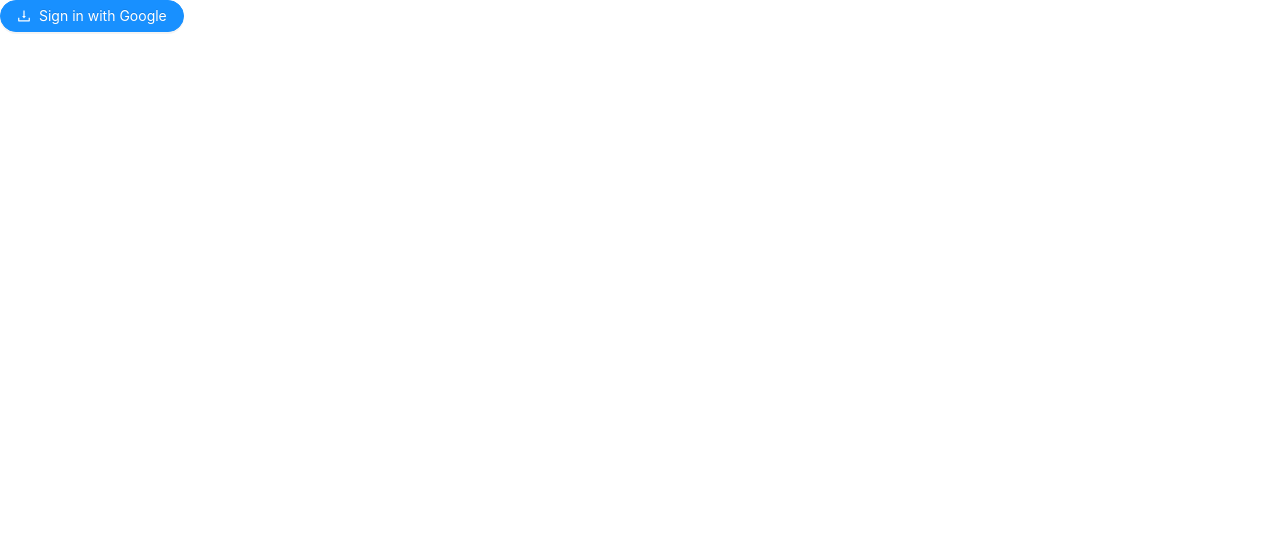
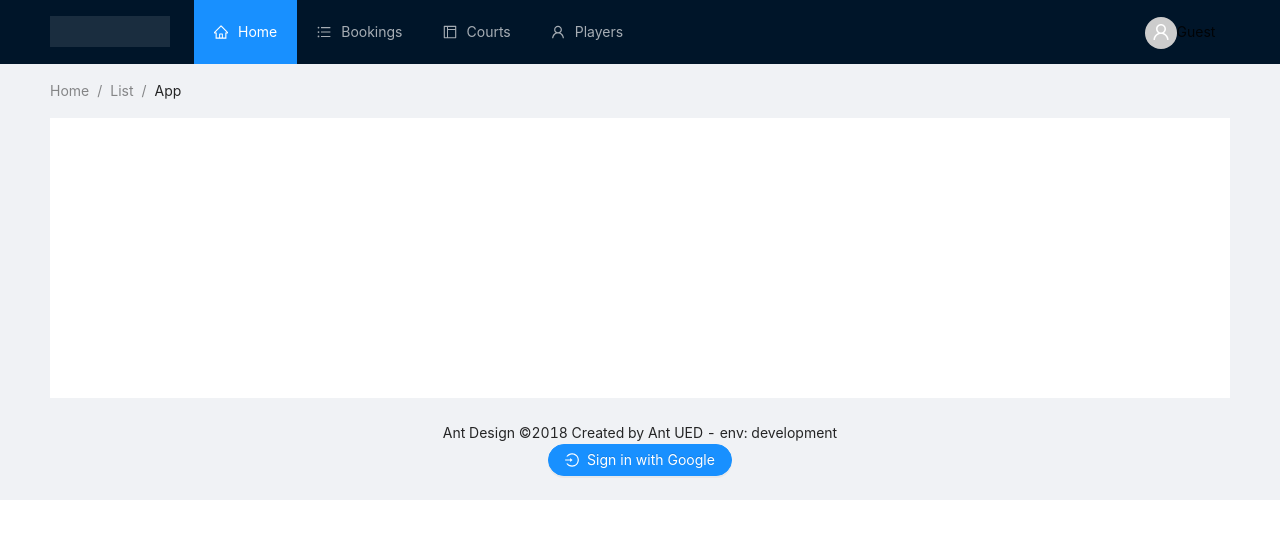
Before and after one commit to bolu-atx/courtbooker, a React (Create React App) app: page / in a window 1280 px wide. Shown: the top 538 px of the page. Built offline with nearby package versions, Linux system fonts and the light colour scheme; no server answers.

Commit message:
update icons

```diff
--- a/src/components/SignInButton.tsx
+++ b/src/components/SignInButton.tsx
@@ -2,7 +2,7 @@ import firebase from "firebase/app";
 import { Button } from 'antd';
 import AuthContext from "../context/AuthContext";
 import { useEffect, useContext } from 'react';
-import { DownloadOutlined } from "@ant-design/icons";
+import { LoginOutlined, DownloadOutlined,LogoutOutlined } from "@ant-design/icons";
 import { auth } from "../api/firebase"
 
 const SignInOrOutButton = () => {
@@ -10,7 +10,7 @@ const SignInOrOutButton = () => {
 
 	const login = () => {
 		const provider = new firebase.auth.GoogleAuthProvider();
-		auth.signInWithRedirect(provider);
+		auth.signInWithPopup(provider);
 	}
 
 	const logout = () => {
@@ -21,7 +21,7 @@ const SignInOrOutButton = () => {
 	if (user === null) {
 		return (
 			<Button
-				type="primary" shape="round" icon={<DownloadOutlined />}
+				type="primary" shape="round" icon={<LoginOutlined />}
 				onClick={login}
 			>
 				Sign in with Google
@@ -31,7 +31,7 @@ const SignInOrOutButton = () => {
 	else {
 		return (
 			<Button
-				type="primary" danger shape="round" icon={<DownloadOutlined />}
+				type="primary" danger shape="round" icon={<LogoutOutlined/>}
 				onClick={logout}
 			>
 				Sign Out
--- a/src/provider/AuthProvider.tsx
+++ b/src/provider/AuthProvider.tsx
@@ -30,9 +30,7 @@ export const AuthProvider: React.FC = ({ children }) => {
     if (!isInitialized) {
       return <div>Loading...</div>;
     }
-    if (user === null) {
-      return <SignInButton />;
-    }
+
     return children;
   }, [isInitialized, user, children]);
 
```
